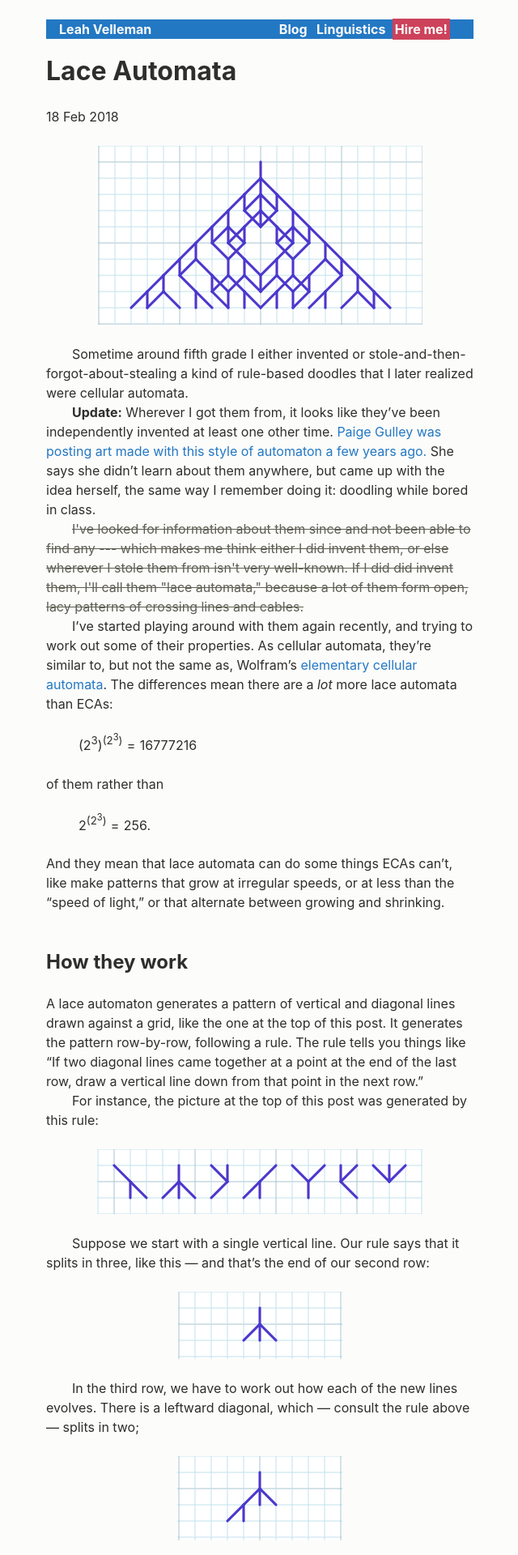
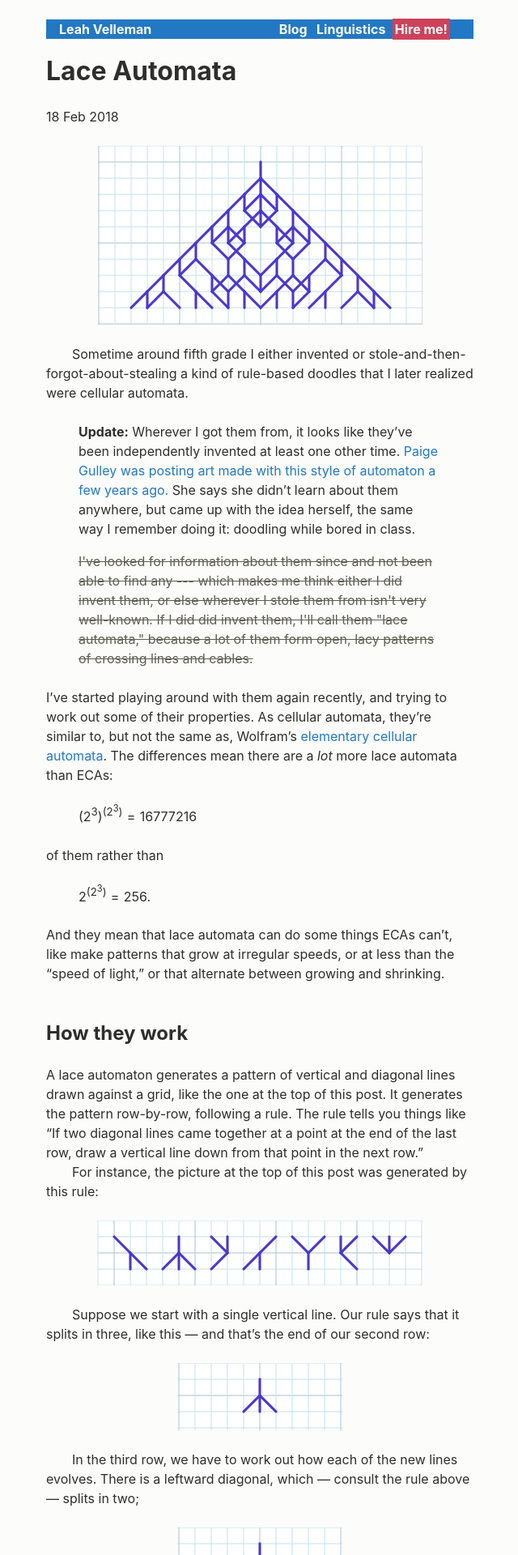
Before and after one commit to leahvelleman/velleman-dot-org, a Jekyll site: the page built from _posts/2018-02-18-lace-automata.md, in a window 1280 px wide. Shown: the top 1920 px of the page at 81% size, without its empty margins (319-959 px from the left). Built offline with Jekyll 4.4.1, drawn with Linux system fonts in a browser that asks for light colours; nearby versions of some CDN libraries.

```diff
--- a/_posts/2018-02-18-lace-automata.md
+++ b/_posts/2018-02-18-lace-automata.md
@@ -8,18 +8,18 @@ Sometime around fifth grade I either invented or
 stole-and-then-forgot-about-stealing a kind of rule-based doodles that I
 later realized were cellular automata.
 
-**Update:** Wherever I got them from, it looks like they've been
-independently invented at least one other time. [Paige Gulley was
-posting art made with this style of automaton a few years
-ago.](https://then-there.tumblr.com/post/77739107796) She says she
-didn't learn about them anywhere, but came up with the idea herself, the
-same way I remember doing it: doodling while bored in class.
+> **Update:** Wherever I got them from, it looks like they've been
+> independently invented at least one other time. [Paige Gulley was
+> posting art made with this style of automaton a few years
+> ago.](https://then-there.tumblr.com/post/77739107796) She says she
+> didn't learn about them anywhere, but came up with the idea herself, the
+> same way I remember doing it: doodling while bored in class.
 
-<p><strike> I've looked for information about them since and not been able to
+<blockquote><strike> I've looked for information about them since and not been able to
 find any --- which makes me think either I did invent them, or else wherever
 I stole them from isn't very well-known. If I did did invent them, I'll call
 them "lace automata," because a lot of them form open, lacy patterns of
-crossing lines and cables.</strike></p>
+crossing lines and cables.</strike></blockquote>
 
 I've started playing around with them again recently, and trying to work
 out some of their properties. As cellular automata, they're similar to,
```
